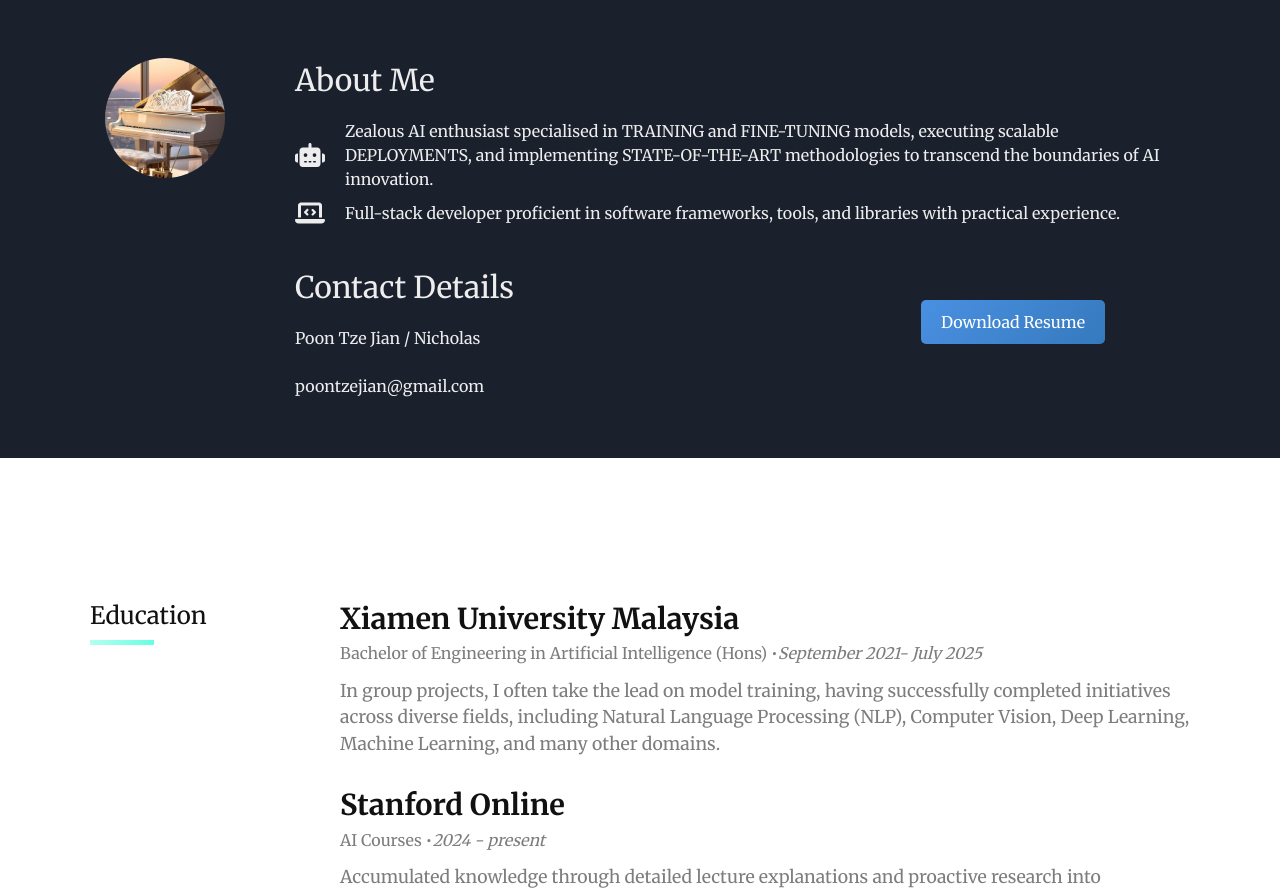
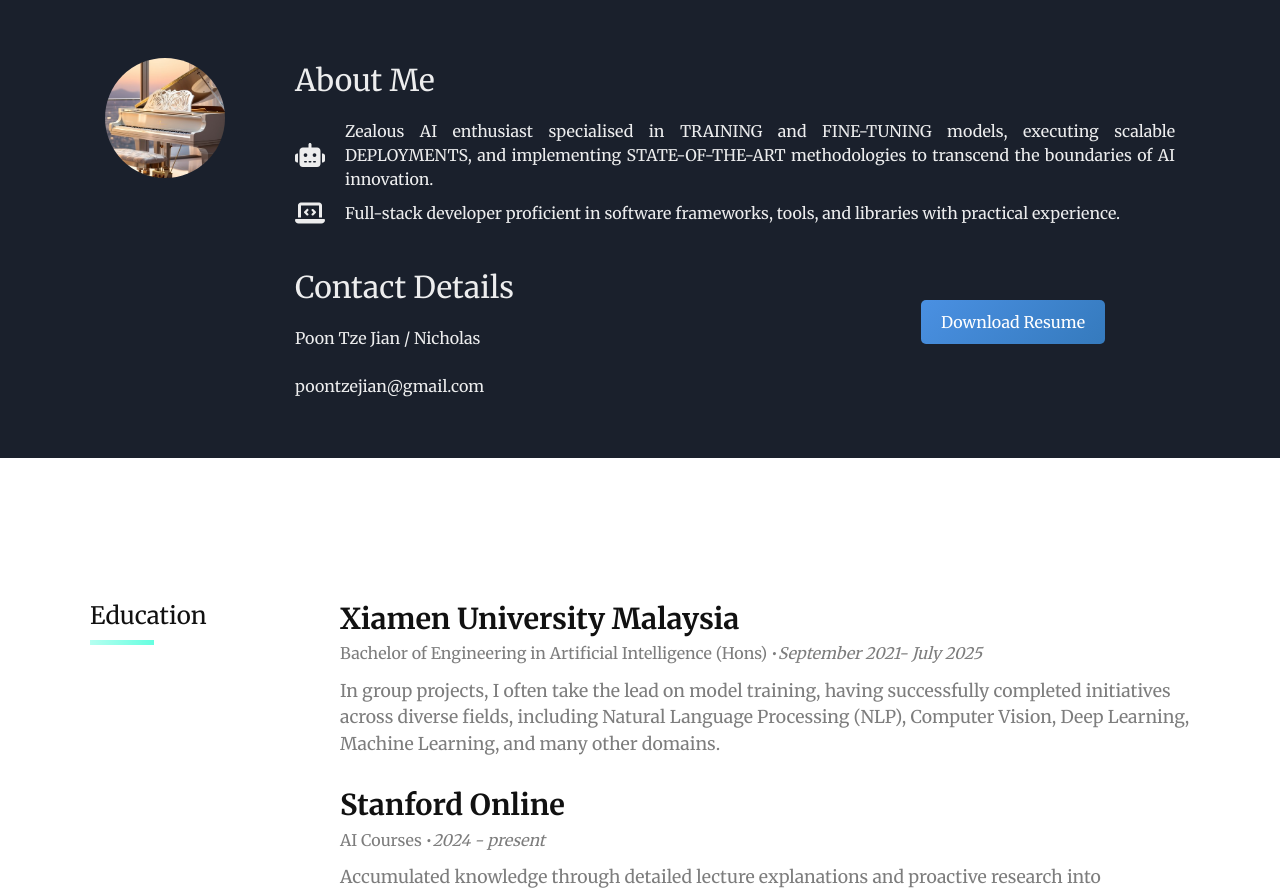
Before and after one commit to Solobrad/My-portfolio---React18, a React (Vite) app: page / in a window 1280 px wide. Shown: the part 802-1695 px from the top of the page. Built offline with nearby package versions, Linux system fonts and the light colour scheme.

Commit message:
changing about me text alignments

```diff
--- a/src/components/About.css
+++ b/src/components/About.css
@@ -75,7 +75,9 @@
   }
 
   .bio-description {
-    flex-grow: 1; /* Ensure description takes remaining space */
+    flex-grow: 1;
+    margin: 0 auto;
+    text-align: justify;
   }
 
   @media (max-width: 780px) {
```
